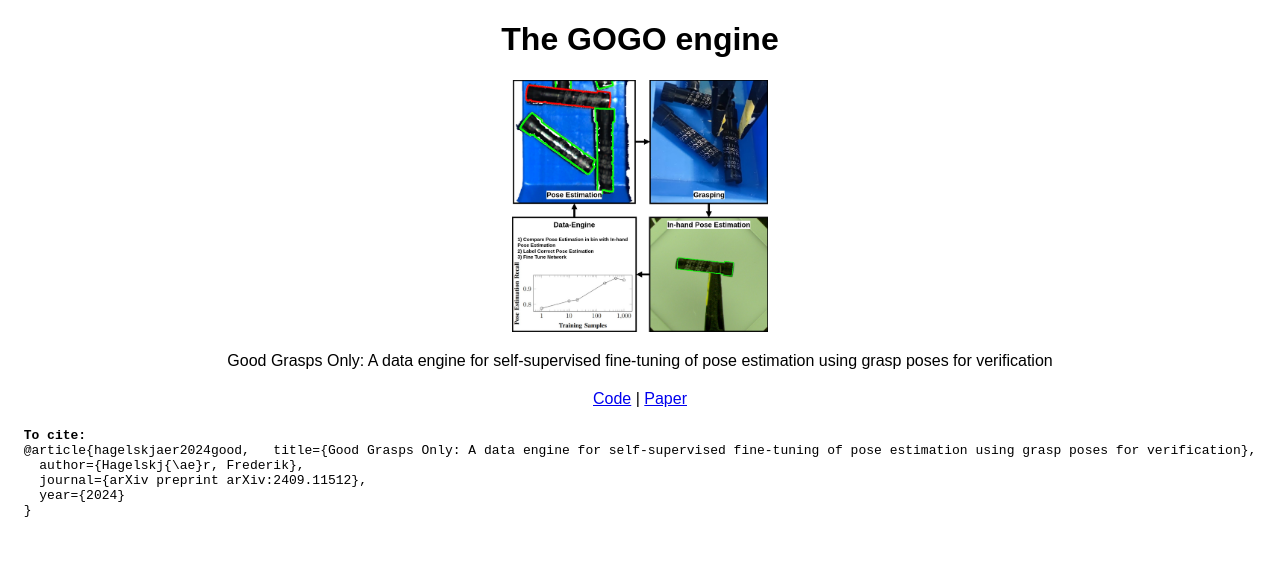
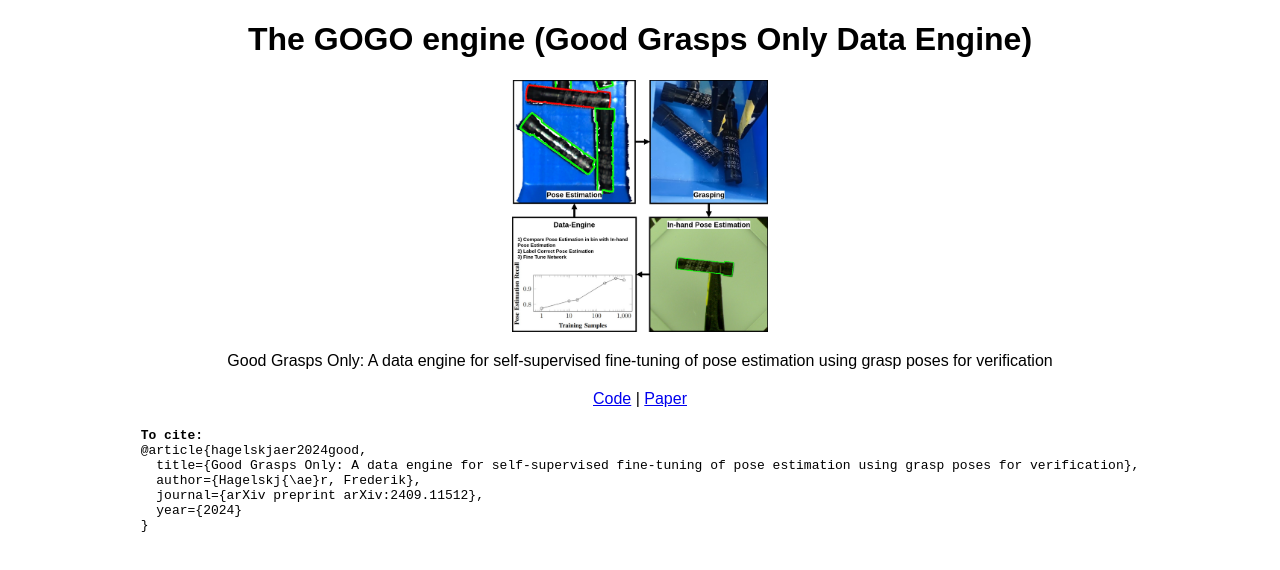
Before and after one commit to gogoengine/gogoengine.github.io, a plain HTML site: page index.html in a window 1280 px wide. Drawn offline with Linux system fonts and the light colour scheme.

Commit message:
Update index.html

```diff
--- a/index.html
+++ b/index.html
@@ -27,7 +27,7 @@
 
 </head>
 <body>
-    <h1>The GOGO engine</h1>
+    <h1>The GOGO engine (Good Grasps Only Data Engine)</h1>
     <img src="frontpagedataengine.jpg" alt="Image from the paper showing the online data collection while executing the task.">
     <p>Good Grasps Only: A data engine for self-supervised fine-tuning of pose estimation using grasp poses for verification</p>
     <div class="links">
@@ -37,7 +37,7 @@
 
     <div class="citation">
         <b> To cite:</b> <br>
-        @article{hagelskjaer2024good,
+        @article{hagelskjaer2024good,<br>
         &nbsp;&nbsp;title={Good Grasps Only: A data engine for self-supervised fine-tuning of pose estimation using grasp poses for verification},<br>
         &nbsp;&nbsp;author={Hagelskj{\ae}r, Frederik},<br>
         &nbsp;&nbsp;journal={arXiv preprint arXiv:2409.11512},<br>
```
